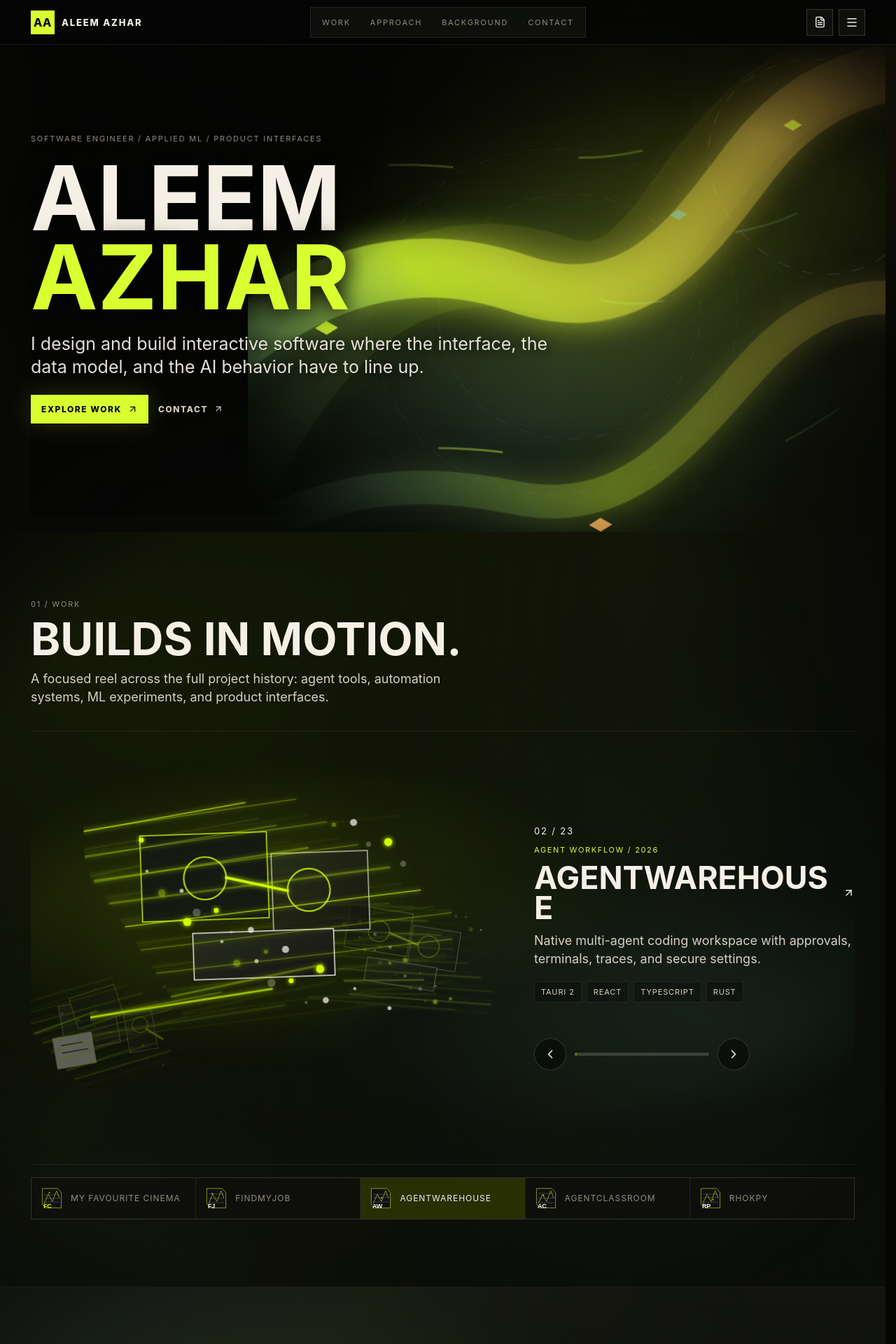
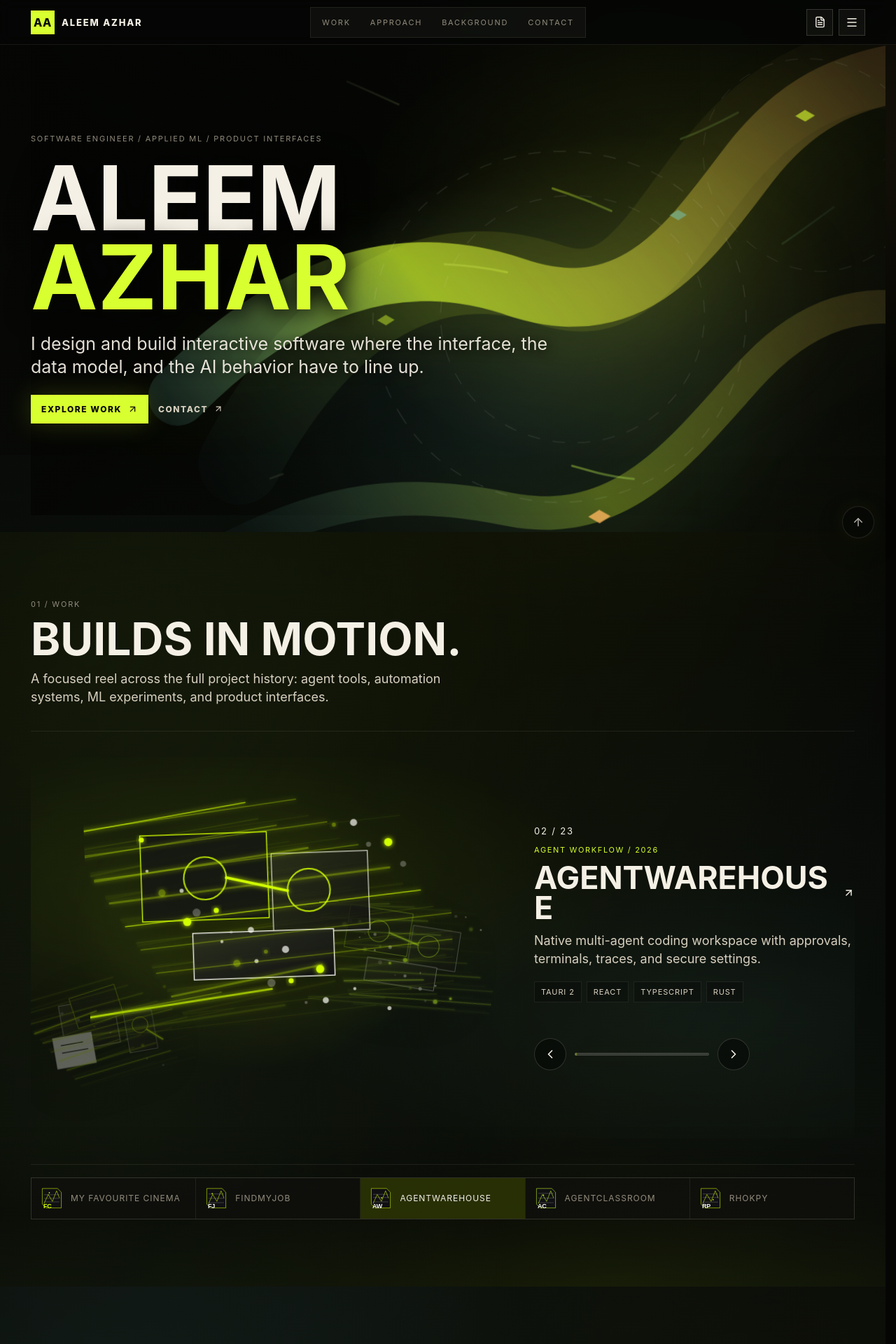
Before and after one commit to RandomEdge999/Portfolio_website, a React (Vite) app: page / in a window 1280 px wide. Shown: the top 1920 px of the page at 70% size. Built offline with nearby package versions, Linux system fonts and the light colour scheme.

Commit message:
Optimize scroll performance and smooth visual artifacts

```diff
--- a/src/App.tsx
+++ b/src/App.tsx
@@ -1,4 +1,5 @@
 import {
+  ArrowUp,
   ArrowUpRight,
   BrainCircuit,
   ChevronLeft,
@@ -493,6 +494,24 @@ function Footer() {
   );
 }
 
+function BackToTop() {
+  const scrollToTop = () => {
+    const reduceMotion = window.matchMedia("(prefers-reduced-motion: reduce)").matches;
+    window.scrollTo({ top: 0, behavior: reduceMotion ? "auto" : "smooth" });
+  };
+
+  return (
+    <button
+      className="back-to-top"
+      type="button"
+      aria-label="Back to top"
+      onClick={scrollToTop}
+    >
+      <ArrowUp size={18} />
+    </button>
+  );
+}
+
 export default function App() {
   const [menuOpen, setMenuOpen] = useState(false);
   const [overlay, setOverlay] = useState<PortfolioProject | null>(null);
@@ -510,6 +529,7 @@ export default function App() {
         <Contact />
       </main>
       <Footer />
+      <BackToTop />
       <ProjectOverlay project={overlay} onClose={() => setOverlay(null)} />
     </>
   );
--- a/src/styles.css
+++ b/src/styles.css
@@ -27,7 +27,7 @@ html {
   background: var(--bg);
   scroll-behavior: smooth;
   scrollbar-gutter: stable;
-  overflow-x: hidden;
+  overflow-x: clip;
 }
 
 body {
@@ -39,7 +39,7 @@ body {
     radial-gradient(ellipse at 12% 76%, rgba(120, 215, 208, 0.04), transparent 36%),
     linear-gradient(180deg, #050604 0%, #0b0d09 46%, #050604 100%);
   background-size: auto;
-  overflow-x: hidden;
+  overflow-x: clip;
 }
 
 body::before {
@@ -53,8 +53,7 @@ body::before {
     radial-gradient(ellipse at 78% 32%, rgba(244, 177, 91, 0.09), transparent 36%),
     linear-gradient(115deg, transparent 0 16%, rgba(216, 255, 47, 0.07) 30%, transparent 52%),
     linear-gradient(244deg, transparent 0 43%, rgba(120, 215, 208, 0.07) 58%, transparent 78%);
-  transform: translate3d(0, 0, 0);
-  animation: siteFlow 34s ease-in-out infinite alternate;
+  opacity: 0.92;
 }
 
 body::after {
@@ -76,7 +75,32 @@ button { border: 0; padding: 0; background: none; cursor: pointer; }
 a { text-decoration: none; }
 img { display: block; max-width: 100%; }
 ul { margin: 0; padding: 0; list-style: none; }
-main { display: block; }
+main {
+  position: relative;
+  z-index: 0;
+  display: block;
+  isolation: isolate;
+  overflow: clip;
+}
+
+main::before {
+  content: "";
+  position: absolute;
+  inset: calc(100svh - 150px) 0 0;
+  z-index: 0;
+  pointer-events: none;
+  background:
+    linear-gradient(180deg, transparent 0, rgba(8, 10, 7, 0.58) 8%, rgba(8, 10, 7, 0.48) 52%, rgba(5, 6, 4, 0.9) 100%),
+    radial-gradient(ellipse at 18% 26%, rgba(120, 215, 208, 0.075), transparent 36%),
+    radial-gradient(ellipse at 84% 54%, rgba(216, 255, 47, 0.065), transparent 40%),
+    radial-gradient(ellipse at 42% 84%, rgba(244, 177, 91, 0.055), transparent 42%);
+  opacity: 0.88;
+}
+
+main > section {
+  position: relative;
+  z-index: 1;
+}
 section, footer { scroll-margin-top: var(--header); }
 
 .chrome {
@@ -91,7 +115,7 @@ section, footer { scroll-margin-top: var(--header); }
   padding: 0 var(--gutter);
   background: rgba(5, 6, 4, 0.75);
   border-bottom: 1px solid var(--line-soft);
-  backdrop-filter: blur(18px) saturate(1.2);
+  backdrop-filter: blur(10px);
 }
 
 .brand {
@@ -174,6 +198,8 @@ section, footer { scroll-margin-top: var(--header); }
 }
 
 .icon-btn:focus-visible,
+.back-to-top:focus-visible,
+.contact a:focus-visible,
 .nav a:focus-visible,
 .drawer-nav a:focus-visible,
 .primary-link:focus-visible,
@@ -217,7 +243,7 @@ section, footer { scroll-margin-top: var(--header); }
   pointer-events: none;
   transform: translate3d(calc(100% + 1px), 0, 0);
   transition: transform 220ms ease, visibility 0s linear 220ms;
-  overflow-y: auto;
+  overflow: clip;
 }
 
 .drawer.is-open {
@@ -225,6 +251,9 @@ section, footer { scroll-margin-top: var(--header); }
   pointer-events: auto;
   transform: translate3d(0, 0, 0);
   transition: transform 220ms ease;
+  overflow-x: clip;
+  overflow-y: auto;
+  overscroll-behavior: contain;
 }
 
 .drawer-top {
@@ -286,7 +315,6 @@ section, footer { scroll-margin-top: var(--header); }
   background:
     radial-gradient(ellipse at 10% 54%, rgba(5, 6, 4, 0.92) 0 26%, rgba(5, 6, 4, 0.48) 48%, transparent 72%),
     linear-gradient(90deg, rgba(5, 6, 4, 0.86), rgba(5, 6, 4, 0.24) 54%, transparent 82%);
-  mask-image: linear-gradient(90deg, #000 0 60%, transparent 92%);
   opacity: 0.92;
 }
 
@@ -298,8 +326,7 @@ section, footer { scroll-margin-top: var(--header); }
   background:
     radial-gradient(ellipse at 78% 34%, rgba(216, 255, 47, 0.13), transparent 34%),
     radial-gradient(ellipse at 62% 72%, rgba(120, 215, 208, 0.09), transparent 40%);
-  mask-image: radial-gradient(ellipse at 68% 52%, #000 0 38%, transparent 74%);
-  opacity: 0.72;
+  opacity: 0.54;
 }
 
 .hero-copy {
@@ -308,7 +335,7 @@ section, footer { scroll-margin-top: var(--header); }
   display: grid;
   gap: 22px;
   max-width: min(880px, 64vw);
-  animation: riseIn 620ms ease both;
+  animation: riseIn 420ms ease both;
 }
 
 .eyebrow { margin: 0; }
@@ -378,8 +405,8 @@ section, footer { scroll-margin-top: var(--header); }
   place-items: center;
   min-height: 0;
   pointer-events: none;
-  mask-image: radial-gradient(ellipse at 53% 50%, #000 0 52%, rgba(0, 0, 0, 0.72) 66%, transparent 90%);
-  animation: riseIn 720ms ease 80ms both;
+  opacity: 0.96;
+  animation: riseIn 480ms ease 40ms both;
 }
 
 .hero-visual::before,
@@ -407,7 +434,7 @@ section, footer { scroll-margin-top: var(--header); }
   height: auto;
   overflow: visible;
   transform: translate3d(-5%, -8%, 0) rotate(-1.5deg);
-  filter: drop-shadow(0 44px 120px rgba(216, 255, 47, 0.24));
+  filter: drop-shadow(0 24px 52px rgba(216, 255, 47, 0.14));
 }
 
 .field-ribbon,
@@ -421,26 +448,25 @@ section, footer { scroll-margin-top: var(--header); }
   stroke: url(#heroRibbon);
   stroke-linecap: round;
   stroke-linejoin: round;
-  filter: url(#heroGlow);
   opacity: 0.88;
   transform-origin: 50% 50%;
 }
 
 .field-ribbon-main {
   stroke-width: 84;
-  animation: ribbonFloat 9s ease-in-out infinite;
+  animation: ribbonFloat 14s ease-in-out infinite;
 }
 
 .field-ribbon-back {
   stroke-width: 118;
   opacity: 0.18;
-  animation: ribbonFloat 12s ease-in-out -3s infinite reverse;
+  animation: ribbonFloat 18s ease-in-out -3s infinite reverse;
 }
 
 .field-ribbon-low {
   stroke-width: 48;
   opacity: 0.42;
-  animation: ribbonFloat 10s ease-in-out -1.8s infinite;
+  animation: ribbonFloat 16s ease-in-out -1.8s infinite;
 }
 
 .field-threads path {
@@ -449,7 +475,7 @@ section, footer { scroll-margin-top: var(--header); }
   stroke-dasharray: 90 420;
   stroke-linecap: round;
   opacity: 0.42;
-  animation: threadDrift 5.8s linear infinite;
+  animation: threadDrift 10s linear infinite;
 }
 
 .field-threads path:nth-child(2) { animation-delay: -1.2s; opacity: 0.44; }
@@ -461,7 +487,7 @@ section, footer { scroll-margin-top: var(--header); }
   stroke-width: 1.25;
   stroke-dasharray: 18 18;
   opacity: 0.46;
-  animation: contourBreath 7s ease-in-out infinite;
+  animation: contourBreath 12s ease-in-out infinite;
 }
 
 .field-contours path:nth-child(2) { animation-delay: -2s; }
@@ -471,7 +497,7 @@ section, footer { scroll-margin-top: var(--header); }
   fill: var(--lime);
   opacity: 0.86;
   transform-origin: center;
-  animation: nodePulse 3.8s ease-in-out infinite;
+  animation: nodePulse 6.8s ease-in-out infinite;
 }
 
 .field-nodes path:nth-child(2) { fill: var(--cyan); animation-delay: -1.1s; }
@@ -488,6 +514,11 @@ section, footer { scroll-margin-top: var(--header); }
   overflow: clip;
   padding: 96px var(--gutter);
 }
+
+.work { --section-accent: var(--accent, #d8ff2f); }
+.approach { --section-accent: var(--cyan); }
+.background { --section-accent: var(--amber); }
+.contact { --section-accent: var(--lime); }
 
 .work > *,
 .approach > *,
@@ -507,13 +538,26 @@ section, footer { scroll-margin-top: var(--header); }
   z-index: 0;
   pointer-events: none;
   background:
-    radial-gradient(ellipse at 18% 24%, color-mix(in srgb, var(--accent, #78d7d0) 12%, transparent), transparent 42%),
+    radial-gradient(ellipse at 18% 24%, color-mix(in srgb, var(--section-accent, #78d7d0) 12%, transparent), transparent 42%),
     radial-gradient(ellipse at 76% 62%, rgba(120, 215, 208, 0.07), transparent 44%),
-    linear-gradient(118deg, transparent 8%, color-mix(in srgb, var(--accent, #d8ff2f) 7%, transparent) 36%, transparent 72%);
-  mask-image: radial-gradient(ellipse at 50% 50%, #000 0 58%, transparent 78%);
-  opacity: 0.5;
-  transform: translate3d(-2%, 0, 0);
-  animation: sectionFlow 34s ease-in-out infinite alternate;
+    linear-gradient(118deg, transparent 8%, color-mix(in srgb, var(--section-accent, #d8ff2f) 7%, transparent) 36%, transparent 72%);
+  opacity: 0.34;
+}
+
+.work::after,
+.approach::before,
+.background::after,
+.contact::after {
+  content: "";
+  position: absolute;
+  inset: auto 0 0;
+  z-index: 0;
+  height: clamp(140px, 18vw, 260px);
+  pointer-events: none;
+  background:
+    linear-gradient(180deg, transparent, rgba(5, 6, 4, 0.46) 54%, rgba(5, 6, 4, 0.08)),
+    radial-gradient(ellipse at 68% 100%, color-mix(in srgb, var(--section-accent, #d8ff2f) 8%, transparent), transparent 58%);
+  opacity: 0.82;
 }
 
 .section-head,
@@ -592,8 +636,7 @@ section, footer { scroll-margin-top: var(--header); }
   background:
     radial-gradient(ellipse at 26% 34%, color-mix(in srgb, var(--accent, #d8ff2f) 18%, transparent), transparent 42%),
     radial-gradient(ellipse at 78% 68%, rgba(120, 215, 208, 0.1), transparent 44%);
-  mask-image: radial-gradient(ellipse at 50% 50%, #000 0 62%, transparent 84%);
-  opacity: 0.64;
+  opacity: 0.46;
 }
 
 .work-visual {
@@ -616,8 +659,8 @@ section, footer { scroll-margin-top: var(--header); }
   position: absolute;
   object-fit: contain;
   pointer-events: none;
-  will-change: transform, opacity;
-  filter: drop-shadow(0 34px 62px rgba(0, 0, 0, 0.54));
+  will-change: auto;
+  filter: drop-shadow(0 18px 34px rgba(0, 0, 0, 0.42));
   transition: opacity 300ms ease, transform 460ms cubic-bezier(0.2, 0.8, 0.2, 1), filter 300ms ease;
 }
 
@@ -626,7 +669,7 @@ section, footer { scroll-margin-top: var(--header); }
   width: min(78%, 560px);
   left: 12%;
   top: 5%;
-  animation: floatA 8s ease-in-out infinite;
+  animation: floatA 12s ease-in-out infinite;
 }
 
 .work-object-back {
@@ -751,7 +794,6 @@ section, footer { scroll-margin-top: var(--header); }
   border: 1px solid var(--line);
   border-radius: 50%;
   background: rgba(5, 6, 4, 0.54);
-  backdrop-filter: blur(12px);
   transition: background 160ms ease, border-color 160ms ease, color 160ms ease, transform 160ms ease;
 }
 
@@ -819,23 +861,8 @@ section, footer { scroll-margin-top: var(--header); }
 
 .approach {
   position: relative;
-  background:
-    linear-gradient(180deg, rgba(245, 240, 229, 0.035), rgba(5, 6, 4, 0.12)),
-    #090b08;
-  border-top: 1px solid var(--line-soft);
-  border-bottom: 1px solid var(--line-soft);
-}
-
-.approach::before {
-  content: "";
-  position: absolute;
-  inset: 0;
-  pointer-events: none;
-  background:
-    radial-gradient(ellipse at 22% 24%, rgba(216, 255, 47, 0.09), transparent 36%),
-    radial-gradient(ellipse at 82% 68%, rgba(120, 215, 208, 0.06), transparent 38%);
-  opacity: 0.56;
-  mask-image: radial-gradient(ellipse at 50% 50%, #000 0 58%, transparent 82%);
+  background: transparent;
+  border: 0;
 }
 
 .section-head-invert,
@@ -890,6 +917,7 @@ section, footer { scroll-margin-top: var(--header); }
   grid-template-columns: minmax(0, 1fr) minmax(360px, 0.78fr);
   gap: 56px;
   align-items: start;
+  padding-bottom: 118px;
 }
 
 .background-copy {
@@ -937,51 +965,102 @@ section, footer { scroll-margin-top: var(--header); }
   display: grid;
   grid-template-columns: minmax(0, 1fr) minmax(340px, 0.72fr);
   gap: 48px;
-  align-items: end;
-  background:
-    linear-gradient(120deg, rgba(216, 255, 47, 0.12), transparent 48%),
-    linear-gradient(180deg, transparent, rgba(245, 240, 229, 0.03));
+  align-items: center;
+  margin-top: -54px;
+  padding-top: 112px;
+  background: transparent;
 }
 
-.contact h2 { max-width: 900px; }
-.contact ul { display: grid; }
-.contact li { border-top: 1px solid var(--line-soft); }
-.contact li:last-child { border-bottom: 1px solid var(--line-soft); }
+.contact h2 {
+  max-width: 860px;
+  font-size: clamp(44px, 5.6vw, 78px);
+  line-height: 1.02;
+  font-weight: 650;
+  text-transform: none;
+}
+
+.contact ul {
+  display: grid;
+  gap: 9px;
+}
+
+.contact li { border: 0; }
 
 .contact a {
   display: grid;
   grid-template-columns: 28px 1fr auto;
   gap: 14px;
   align-items: center;
-  padding: 20px 0;
+  padding: 18px 16px;
+  border: 1px solid rgba(245, 240, 229, 0.075);
+  background: linear-gradient(90deg, rgba(245, 240, 229, 0.045), rgba(245, 240, 229, 0.014));
   font-size: 26px;
   text-transform: uppercase;
+  transition: background 160ms ease, border-color 160ms ease, color 160ms ease, transform 160ms ease;
 }
 
-.contact a:hover { color: var(--lime); }
+.contact a:hover {
+  color: var(--lime);
+  border-color: rgba(216, 255, 47, 0.22);
+  background: linear-gradient(90deg, rgba(216, 255, 47, 0.09), rgba(120, 215, 208, 0.025));
+  transform: translateX(4px);
+}
 
 .footer {
+  position: relative;
   display: grid;
   grid-template-columns: 1fr auto 1fr;
   gap: 16px;
   align-items: center;
-  padding: 24px var(--gutter);
+  padding: 28px var(--gutter) 34px;
   color: var(--muted);
-  background: var(--surface-2);
-  border-top: 1px solid var(--line-soft);
+  background: transparent;
+  border: 0;
 }
 
 .footer a:first-child { color: var(--ink); font-weight: 700; }
 .footer a:last-child { justify-self: end; color: var(--ink-2); }
 
+.back-to-top {
+  position: fixed;
+  right: clamp(14px, 2.4vw, 34px);
+  bottom: clamp(16px, 2.4vw, 34px);
+  z-index: 70;
+  width: 46px;
+  height: 46px;
+  display: grid;
+  place-items: center;
+  border: 1px solid rgba(245, 240, 229, 0.16);
+  border-radius: 50%;
+  background: rgba(5, 6, 4, 0.68);
+  color: var(--ink);
+  box-shadow: 0 12px 40px rgba(0, 0, 0, 0.35), 0 0 24px rgba(216, 255, 47, 0.08);
+  opacity: 0.72;
+  pointer-events: auto;
+  transform: translate3d(0, 0, 0);
+  transition: opacity 180ms ease, transform 180ms ease, background 160ms ease, border-color 160ms ease, color 160ms ease;
+}
+
+.back-to-top:hover {
+  opacity: 1;
+  background: var(--lime);
+  border-color: var(--lime);
+  color: #080907;
+  transform: translate3d(0, -2px, 0);
+}
+
 .overlay {
   position: fixed;
   inset: 0;
   z-index: 120;
-  display: grid;
-  place-items: center;
+  display: flex;
+  flex-direction: column;
+  align-items: center;
+  justify-content: flex-start;
   padding: 18px;
+  overflow-x: clip;
   overflow-y: auto;
+  overscroll-behavior: contain;
 }
 
 .overlay-bg {
@@ -994,10 +1073,11 @@ section, footer { scroll-margin-top: var(--header); }
   position: relative;
   z-index: 2;
   width: min(1120px, calc(100vw - 36px));
-  max-height: calc(100svh - 36px);
+  max-height: none;
+  margin: auto 0;
   display: grid;
   grid-template-columns: 0.92fr 1.08fr;
-  overflow: hidden;
+  overflow: visible;
   border: 1px solid var(--line);
   background: var(--surface-2);
 }
@@ -1024,7 +1104,7 @@ section, footer { scroll-margin-top: var(--header); }
   align-content: start;
   gap: 15px;
   padding: 40px;
-  overflow-y: auto;
+  overflow: visible;
 }
 
 .sheet-copy h3 {
@@ -1260,7 +1340,14 @@ section, footer { scroll-margin-top: var(--header); }
   .work::before,
   .approach::after,
   .background::before,
-  .contact::before { animation: none !important; }
+  .contact::before,
+  .field-ribbon-main,
+  .field-ribbon-back,
+  .field-ribbon-low,
+  .field-threads path,
+  .field-contours path,
+  .field-nodes path,
+  .work-object-active { animation: none !important; }
 
   *, *::before, *::after {
     animation-duration: 0.01ms !important;
```
